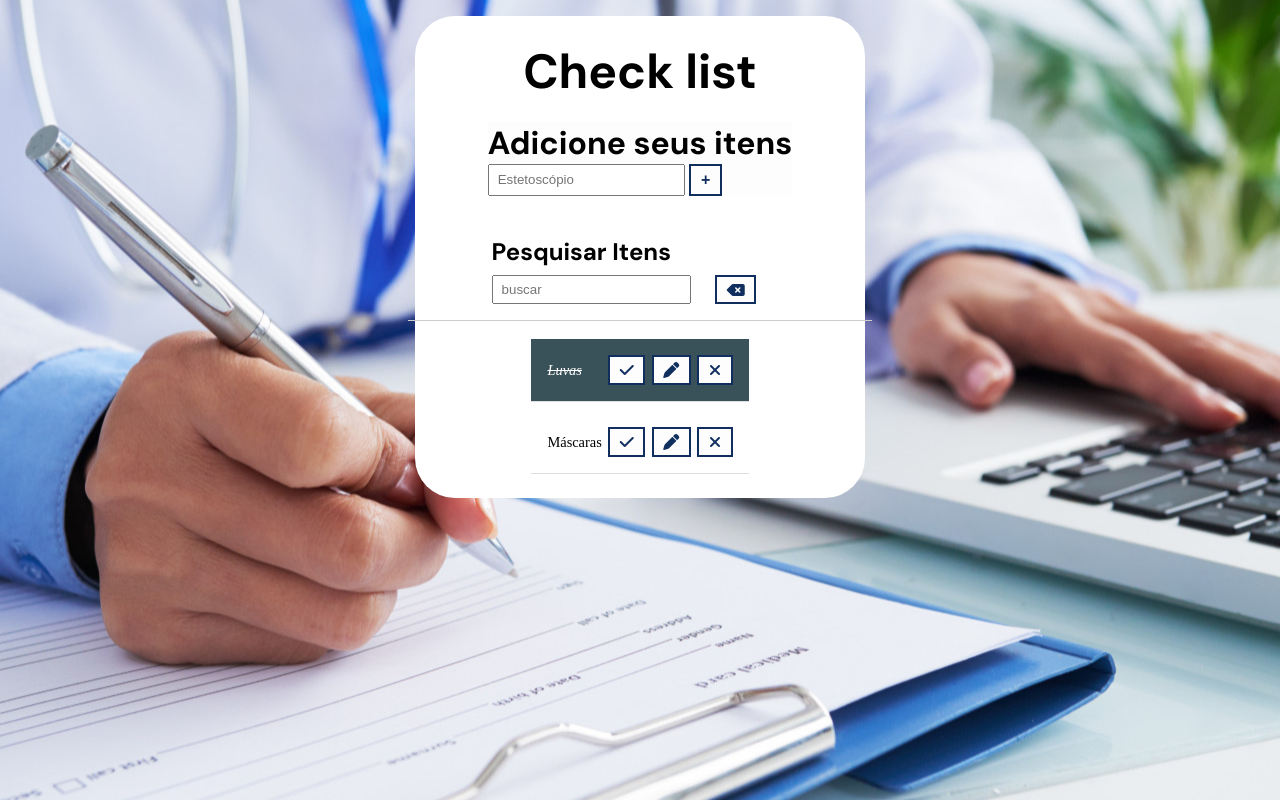
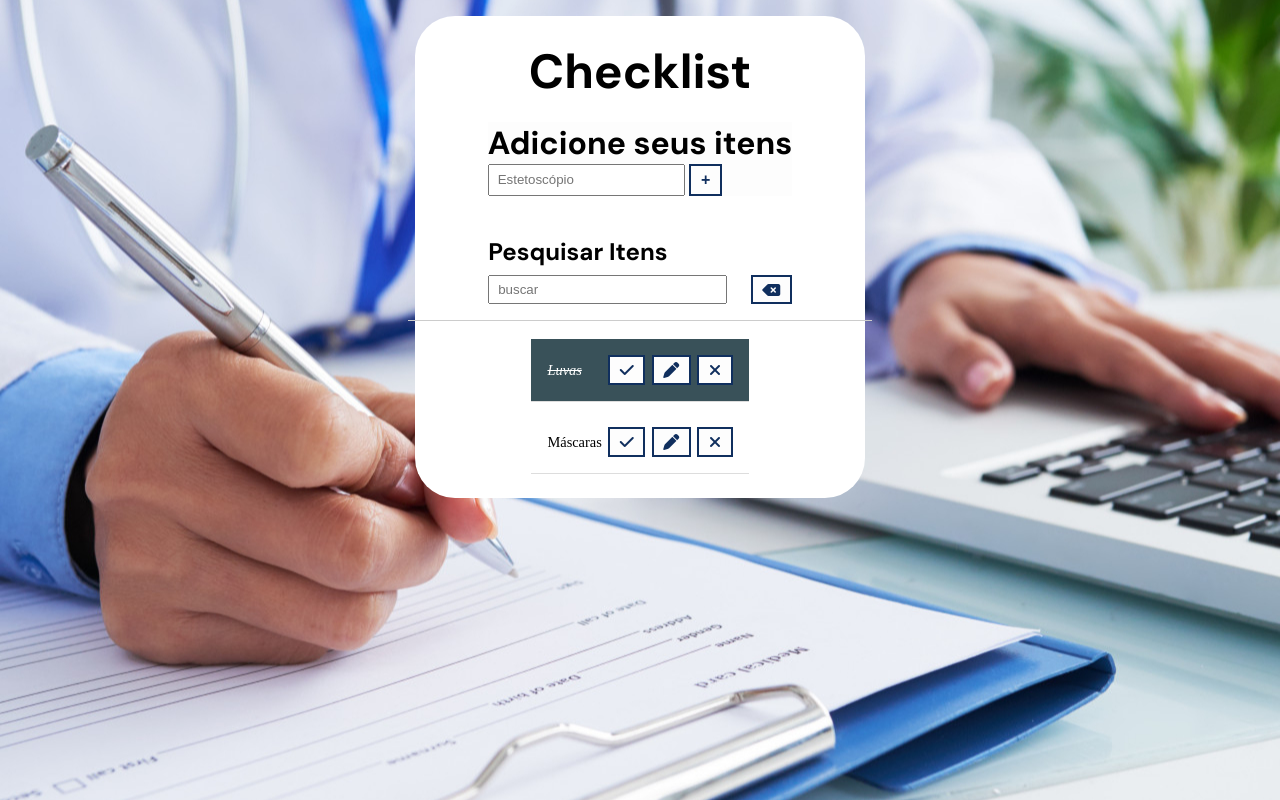
Before and after one commit to Gabrielfirme/To-do-list-clinic, a plain HTML site: page index.html in a window 1280 px wide. Drawn offline with Linux system fonts and the light colour scheme.

Commit message:
:recycle: correção de sintaxe

```diff
--- a/assets/css/style.css
+++ b/assets/css/style.css
@@ -1,5 +1,5 @@
 @charset "UTF-8";
-@import url(responsiviness.css);
+
 
 /*Estilo geral*/
 *{
@@ -456,8 +456,8 @@ input,select{
     #search{
 
         padding-right:1rem;
-        margin-right:1rem;
-        width: 65%;
+        margin-right:-1rem;
+        width: 74%;
         display: flex;
 
 
--- a/index.html
+++ b/index.html
@@ -16,7 +16,7 @@
 <body>
     <main>
         <div class="todo-list-container">
-            <h1 class="todo-list-title-first"> Check list</h1>
+            <h1 class="todo-list-title-first"> Checklist</h1>
             <form  id="todo-clinic-form">
                 <p>Adicione seus itens</p>
                 <div class="form-control">
@@ -27,7 +27,7 @@
                 </div>
             </form>
             <form id="editar-formulario" class="hide">
-                <p>Função:</p>
+                <p>Item:</p>
                 <div class="form-control">
                     <input type="text" id="edit-input">
                     <button type="submit"><i class="fa-solid fa-check-double"></i></button>
```
